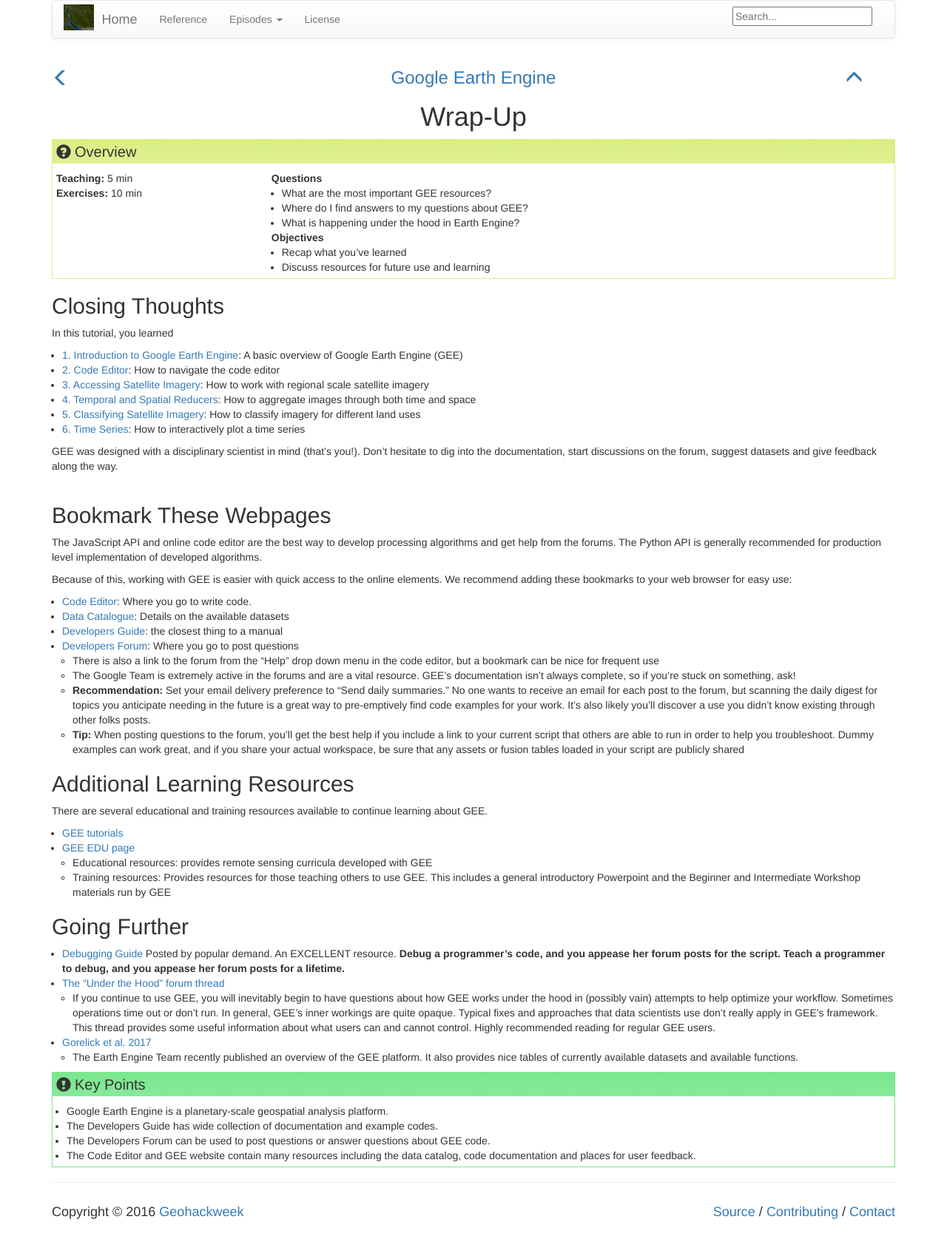
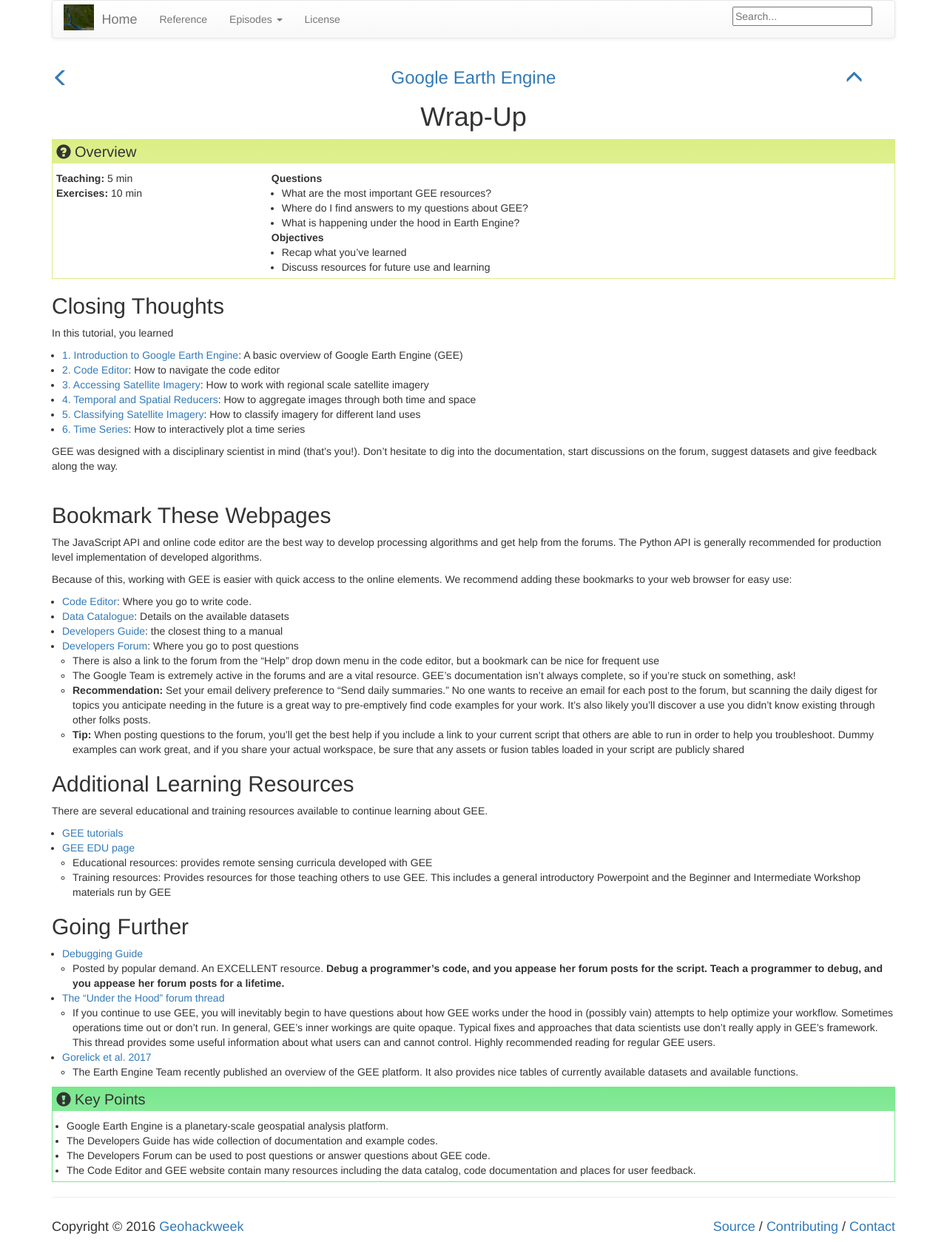
Before and after one commit to geohackweek/GoogleEarthEngine, a Jekyll site: the page built from _episodes/07-wrap-up.md, in a window 1280 px wide. Shown: the whole page at 74% size. Built offline with Jekyll 4.4.1, drawn with Linux system fonts in a browser that asks for light colours.

Commit message:
formatting tweak

```diff
--- a/_episodes/07-wrap-up.md
+++ b/_episodes/07-wrap-up.md
@@ -54,7 +54,8 @@ There are several educational and training resources available to continue learn
   - Training resources: Provides resources for those teaching others to use GEE. This includes a general introductory Powerpoint and the Beginner and Intermediate Workshop materials run by GEE
 
 ## Going Further
-- [Debugging Guide](https://developers.google.com/earth-engine/debugging) Posted by popular demand. An EXCELLENT resource. **Debug a programmer's code, and you appease her forum posts for the script. Teach a programmer to debug, and you appease her forum posts for a lifetime.**
+- [Debugging Guide](https://developers.google.com/earth-engine/debugging)
+  - Posted by popular demand. An EXCELLENT resource. **Debug a programmer's code, and you appease her forum posts for the script. Teach a programmer to debug, and you appease her forum posts for a lifetime.**
  - [The "Under the Hood" forum thread](https://groups.google.com/forum/#!searchin/google-earth-engine-developers/benefits$20of$20python%7Csort:relevance/google-earth-engine-developers/LWHTFSH9FRk/NGxiEQ5KEQAJ)
    - If you continue to use GEE, you will inevitably begin to have questions about how GEE works under the hood in (possibly vain) attempts to help optimize your workflow. Sometimes operations time out or don't run. In general, GEE's inner workings are quite opaque. Typical fixes and approaches that data scientists use don't really apply in GEE's framework. This thread provides some useful information about what users can and cannot control. Highly recommended reading for regular GEE users.
 - [Gorelick et al. 2017](http://www.sciencedirect.com/science/article/pii/S0034425717302900)
```
